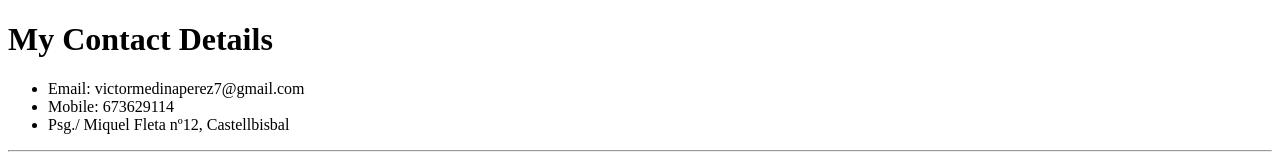
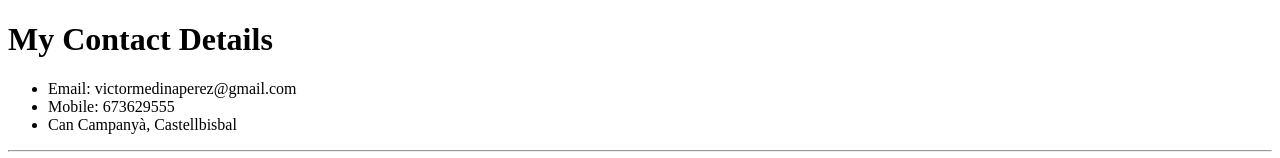
Before and after one commit to VictorMP-AG/CV, a plain HTML site: page ContactMe.html in a window 1280 px wide. Shown: the top 158 px of the page. Drawn offline with Linux system fonts and the light colour scheme.

Commit message:
Changed to no real contactMe

```diff
--- a/ContactMe.html
+++ b/ContactMe.html
@@ -7,9 +7,9 @@
 <body>
     <h1>My Contact Details</h1>
     <ul>
-        <li>Email: victormedinaperez7@gmail.com</li>
-        <li>Mobile: 673629114</li>
-        <li>Psg./ Miquel Fleta nº12, Castellbisbal</li>
+        <li>Email: victormedinaperez@gmail.com</li>
+        <li>Mobile: 673629555</li>
+        <li>Can Campanyà, Castellbisbal</li>
     </ul>
     <hr>
     <form action="mailto:victormedinaperez7@gmail.com" method="post" enctype="text/plain">
```
